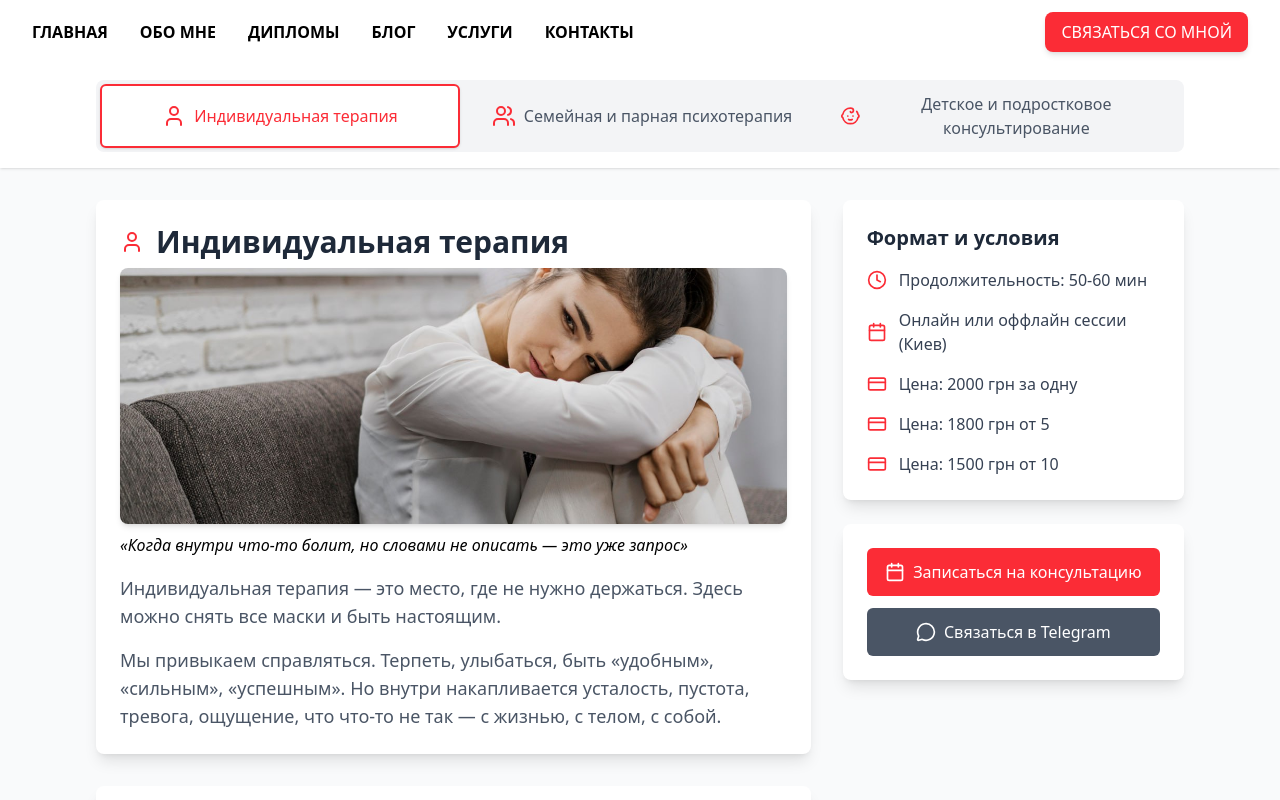
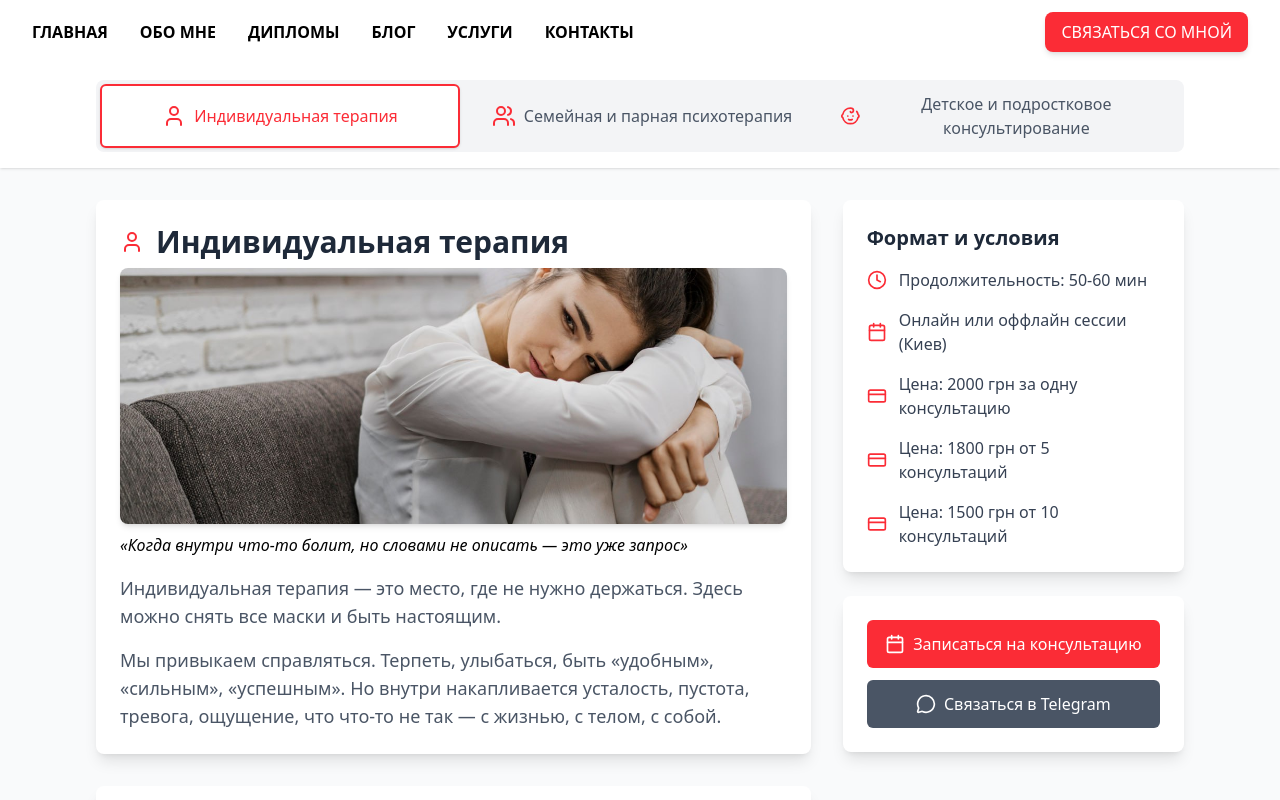
Before and after one commit to kenzay01/psychologist-site, a Next.js app: page /ru/consultation in a window 1280 px wide. Shown: the top 800 px of the page. Built offline with nearby package versions, Linux system fonts and the light colour scheme.

Commit message:
done corrections 13.08

```diff
--- a/app/[locale]/consultation/page.tsx
+++ b/app/[locale]/consultation/page.tsx
@@ -279,24 +279,27 @@ const ConsultationContent = () => {
                   <span className="text-gray-700">{currentData.format}</span>
                 </div>
                 <div className="flex items-center space-x-3 ">
-                  <CreditCard className="w-5 h-5 text-red-500" />
+                  <CreditCard className="w-5 h-5 text-red-500 flex-shrink-0" />
                   <span className="text-gray-700">
                     {dict?.consultation.priceLabel}: {currentData.price}{" "}
-                    {dict?.consultation.currency} {dict?.consultation.per_one}
+                    {dict?.consultation.currency} {dict?.consultation.per_one}{" "}
+                    {dict?.paymentStatus.labels.consultationLower}
                   </span>
                 </div>
                 <div className="flex items-center space-x-3 ">
-                  <CreditCard className="w-5 h-5 text-red-500" />
+                  <CreditCard className="w-5 h-5 text-red-500 flex-shrink-0" />
                   <span className="text-gray-700">
                     {dict?.consultation.priceLabel}: {currentData.price_5}{" "}
-                    {dict?.consultation.currency} {dict?.consultation.per_5}
+                    {dict?.consultation.currency} {dict?.consultation.per_5}{" "}
+                    {dict?.paymentStatus.labels.consultationsLower}
                   </span>
                 </div>
                 <div className="flex items-center space-x-3 ">
-                  <CreditCard className="w-5 h-5 text-red-500" />
+                  <CreditCard className="w-5 h-5 text-red-500 flex-shrink-0" />
                   <span className="text-gray-700">
                     {dict?.consultation.priceLabel}: {currentData.price_10}{" "}
-                    {dict?.consultation.currency} {dict?.consultation.per_10}
+                    {dict?.consultation.currency} {dict?.consultation.per_10}{" "}
+                    {dict?.paymentStatus.labels.consultationsLower}
                   </span>
                 </div>
               </div>
--- a/app/[locale]/linktree/page.tsx
+++ b/app/[locale]/linktree/page.tsx
@@ -90,7 +90,7 @@ export default function LinkTree() {
       label: "TikTok",
     },
     {
-      href: "https://www.linkedin.com/in/your_profile",
+      href: "https://www.linkedin.com/in/%D0%BE%D0%BB%D0%B5%D0%BA%D1%81%D0%B0%D0%BD%D0%B4%D1%80%D0%B0-%D0%B0%D0%BB%D0%B5%D0%BA%D1%81%D1%8E%D0%BA-89157136b?utm_source=share&utm_campaign=share_via&utm_content=profile&utm_medium=ios_app",
       icon: <FaLinkedin className="w-4 h-4 sm:w-5 sm:h-5" />,
       label: "LinkedIn",
     },
--- a/app/api/payment-status/route.ts
+++ b/app/api/payment-status/route.ts
@@ -25,7 +25,7 @@ export async function GET(request: NextRequest) {
 
     const result = await response.json();
 
-    console.log("Payment status response:", result);
+    // console.log("Payment status response:", result);
 
     if (response.ok) {
       return NextResponse.json({
--- a/i18n/locales/ru.json
+++ b/i18n/locales/ru.json
@@ -619,6 +619,7 @@
       "consultation": "Консультация",
       "supervision": "Супервизия",
       "consultationLower": "консультацию",
+      "consultationsLower": "консультаций",
       "supervisionLower": "супервизию",
       "paid": "ОПЛАЧЕНО",
       "notPaid": "БЕЗ ОПЛАТЫ",
--- a/i18n/locales/uk.json
+++ b/i18n/locales/uk.json
@@ -619,6 +619,7 @@
       "consultation": "Консультація",
       "supervision": "Супервізія",
       "consultationLower": "консультацію",
+      "consultationsLower": "консультацій",
       "supervisionLower": "супервізію",
       "paid": "ОПЛАЧЕНО",
       "notPaid": "БЕЗ ОПЛАТИ",
--- a/tsconfig.json
+++ b/tsconfig.json
@@ -22,6 +22,6 @@
       "@/*": ["./*"]
     }
   },
-  "include": ["next-env.d.ts", "**/*.ts", "**/*.tsx", ".next/types/**/*.ts"],
+  "include": ["next-env.d.ts", "**/*.ts", "**/*.tsx", ".next/types/**/*.ts", "utils/generateImageList.js"],
   "exclude": ["node_modules"]
 }
```
